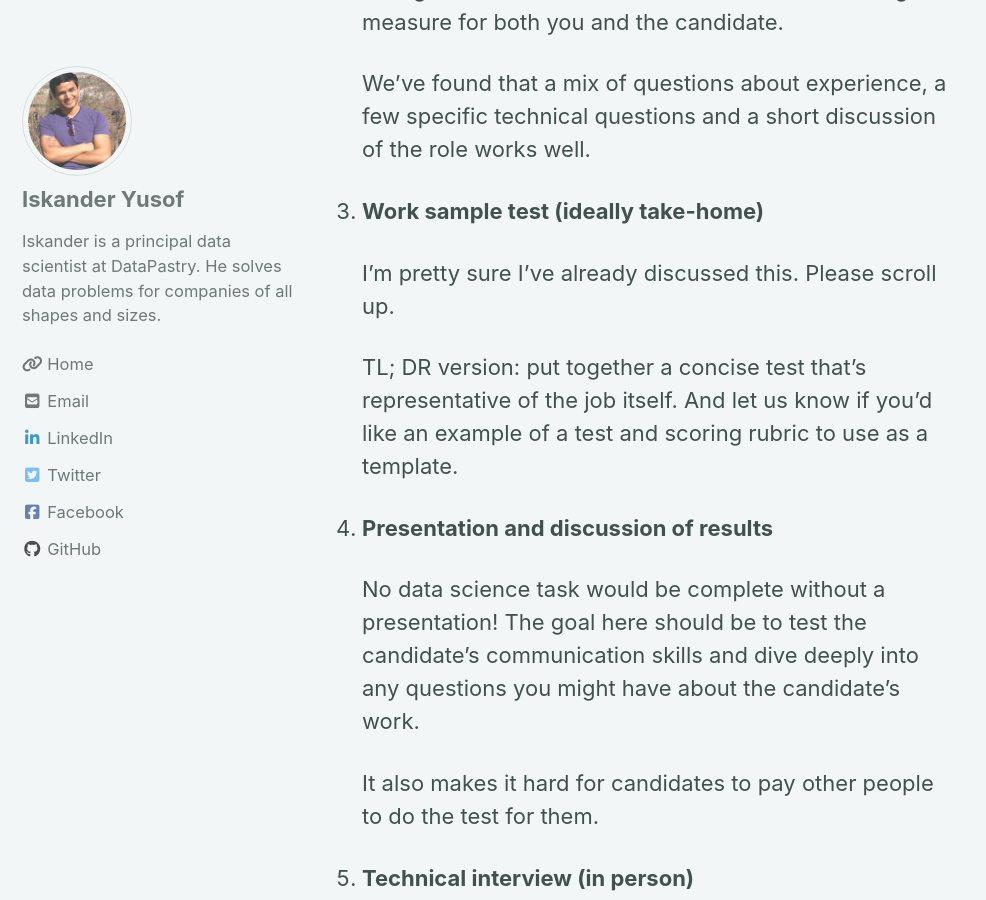
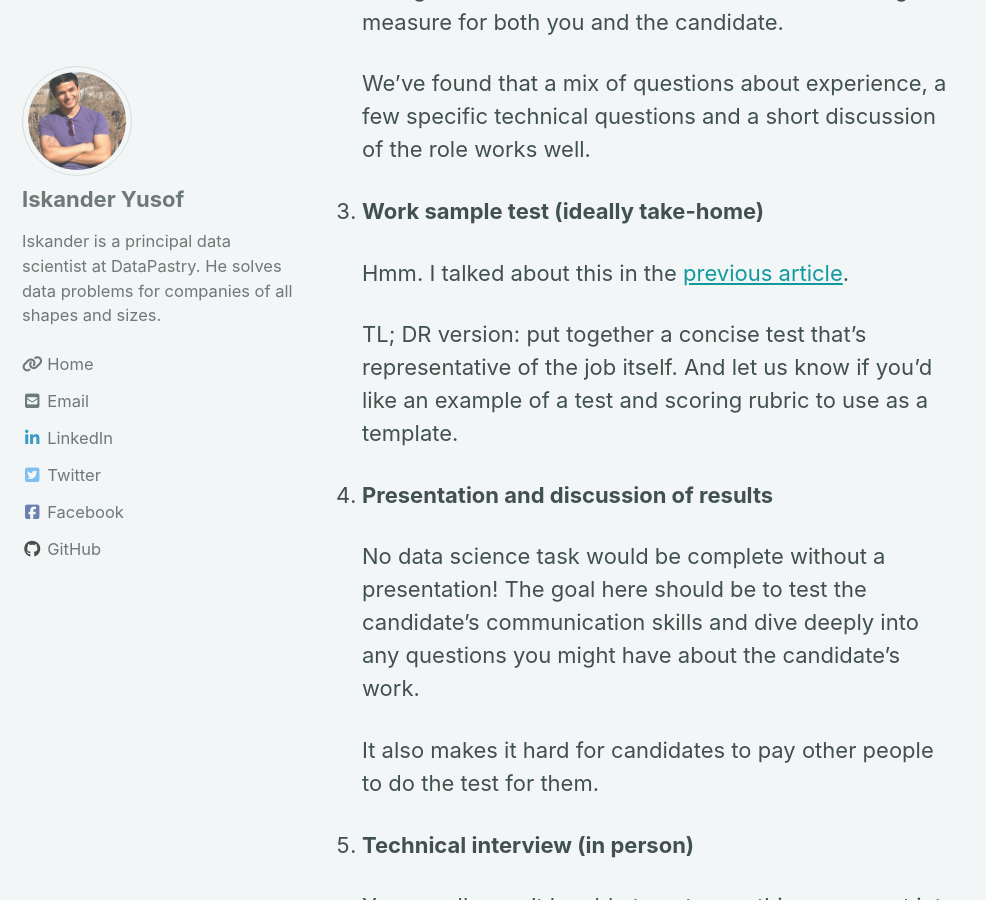
Before and after one commit to datapastry/datapastry.github.io, a Jekyll site: the page built from _posts/2019-08-06-what-should-a-data-scientist-know.md, in a window 1280 px wide and 900 px high, scrolled down 6628 px. Shown: the whole window, without its empty margins (0-986 px from the left). Built offline with Jekyll 4.4.1, drawn with Linux system fonts in a browser that asks for light colours; cached includes are drawn as plain includes; nearby versions of some CDN libraries.

```diff
--- a/_posts/2019-08-06-what-should-a-data-scientist-know.md
+++ b/_posts/2019-08-06-what-should-a-data-scientist-know.md
@@ -107,7 +107,7 @@ These are steps we’d suggest using when hiring a data scientist. You don’t h
 
 3. **Work sample test (ideally take-home)**
 
-    I’m pretty sure I’ve already discussed this. Please scroll up.
+    Hmm. I talked about this in the [previous article]({{ site.baseurl }}{% post_url 2019-08-05-how-to-hire-a-data-scientist %}).
 
     TL; DR version: put together a concise test that’s representative of the job itself. And let us know if you’d like an example of a test and scoring rubric to use as a template.
 
```
Also changed, not shown: other parts of _posts/2019-08-06-what-should-a-data-scientist-know.md (+1 -1 lines), _posts/2019-08-05-how-to-hire-a-data-scientist.md (+4 -2 lines), assets/images/header-pastry-4.jpg (added), assets/images/header-pastry-5.jpg (added).
